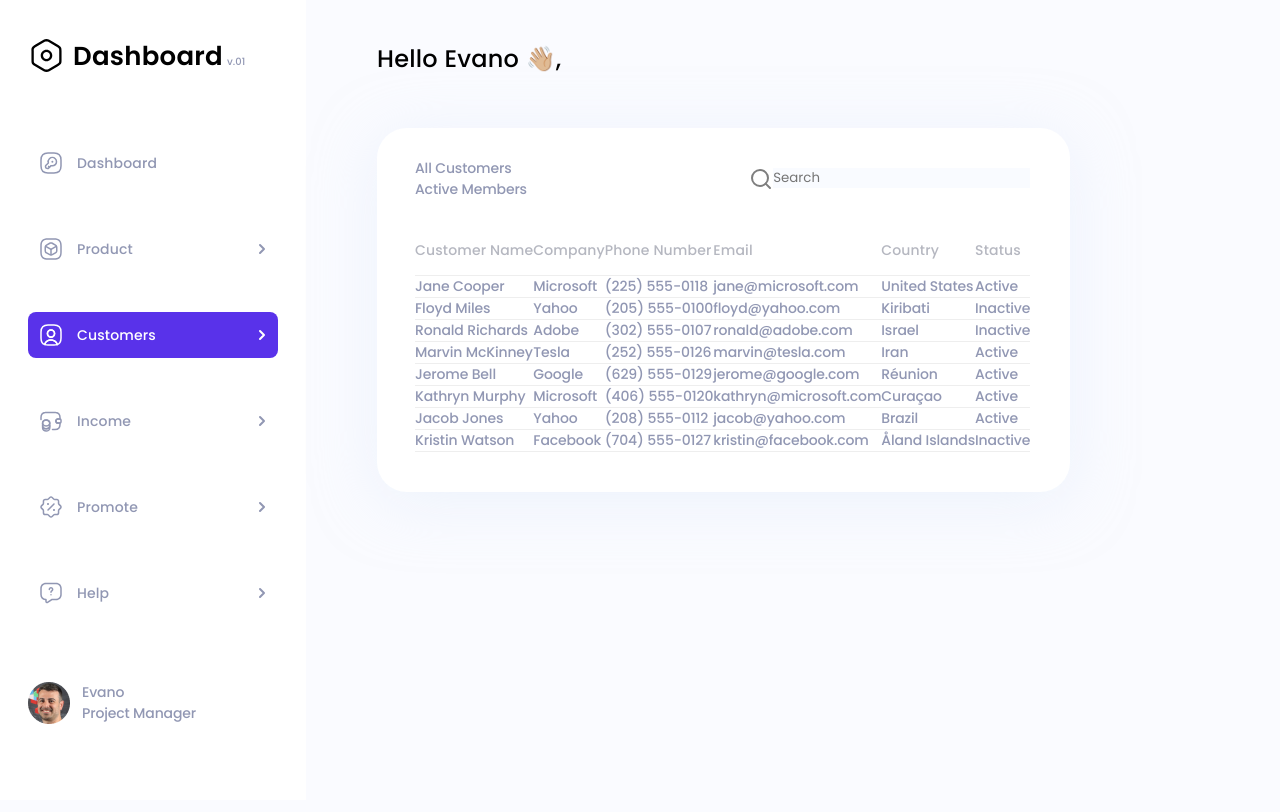
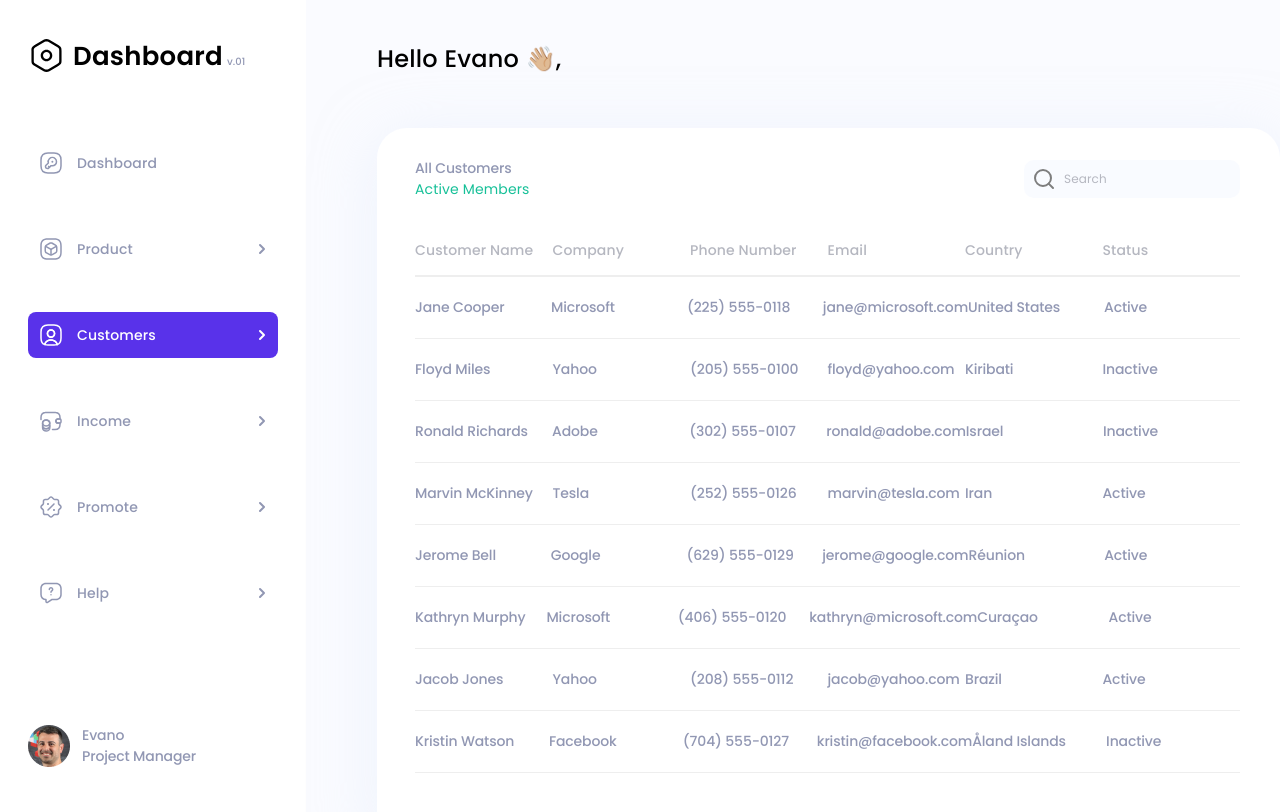
Before and after one commit to BlazerXXI/crm-dashboard-customers, a Next.js app: page / in a window 1280 px wide. Shown: the top 812 px of the page. Built offline with nearby package versions, Linux system fonts and the light colour scheme.

Commit message:
dev & fixs

```diff
--- a/src/components/screens/customers/Customers.scss
+++ b/src/components/screens/customers/Customers.scss
@@ -21,8 +21,45 @@
   display: flex;
   align-items: center;
   justify-content: space-between;
+  .customers-search-block {
+    position: relative;
+  }
+  .customers-search-button {
+    background: transparent;
+    position: absolute;
+    margin-top: -12px;
+    top: 50%;
+    left: 8px;
+  }
   .customers-search {
+    width: 216px;
+    @include font-title(12, 400);
     background: #f9fbff;
+    border-radius: 10px;
+    padding-left: 40px;
+    height: 38px;
+    &::placeholder {
+      color: #b5b7c0;
+    }
+  }
+  .customers-menu {
+    // .customers-menu__header
+
+    &__header {
+    }
+  }
+  .customers-header {
+    // .customers-header__title
+
+    &__title {
+    }
+
+    // .customers-header__sup-title
+
+    &__sup-title {
+      @include font-title(14, 400);
+      color: #16c098;
+    }
   }
 }
 .customers__table-block {
@@ -37,12 +74,33 @@
   }
 }
 .customers-thead {
-  th {
-    @include font-title(14, 500);
-    padding-bottom: 14px;
-		text-align: left;
-    color: #b5b7c0;
+  tr {
+    display: flex;
+    flex-direction: row;
+    th {
+      display: flex;
+      flex: 0 1 25%;
+      @include font-title(14, 500);
+      padding-bottom: 14px;
+      text-align: left;
+      color: #b5b7c0;
+    }
   }
 }
 .customers-tbody {
+  tr {
+    display: inline-flex;
+    width: 100%;
+    & > * {
+      flex: 0 1 25%;
+    }
+    &:first-child {
+      margin-top: 20px;
+    }
+    padding-bottom: 20px;
+    margin-bottom: 20px;
+    &:last-child {
+      margin-bottom: 30px;
+    }
+  }
 }
--- a/src/components/screens/customers/Customers.tsx
+++ b/src/components/screens/customers/Customers.tsx
@@ -1,6 +1,7 @@
 import Image from "next/image";
 import "./Customers.scss";
 import SearchIconImage from "@/img/customers/searchIcon/search.svg";
+import Link from "next/link";
 
 const Customers = () => {
   const searchIcon = {
@@ -77,17 +78,19 @@ const Customers = () => {
     <section className="customers">
       <div className="customers__container">
         <div className="customers-menu">
-          <div>
-            <h2>All Customers</h2>
-            <p>Active Members</p>
+          <div className="customers-menu__header customers-header">
+            <h2 className="customers-header__title">All Customers</h2>
+            <p className="customers-header__sup-title">Active Members</p>
           </div>
-          <div>
+          <div className="customers-search-block">
+            <button className="customers-search-button">
               <Image
                 alt="Search"
                 src={searchIcon.imageSearchIcon}
                 width={searchIcon.sizeSearchIcon}
                 height={searchIcon.sizeSearchIcon}
               />
+            </button>
             <input
               className="customers-search"
               type="text"
```
Lines whose indentation alone changed are shown as unchanged.
